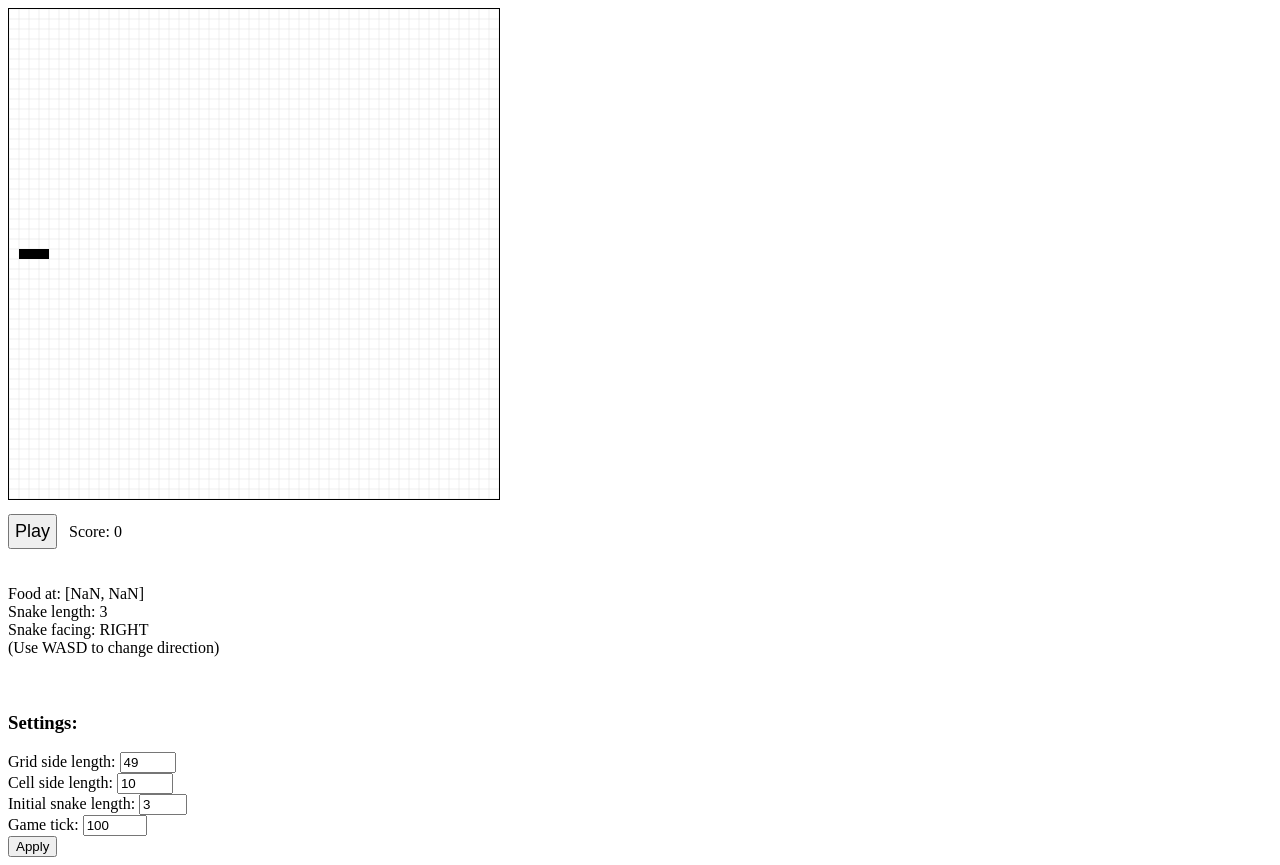
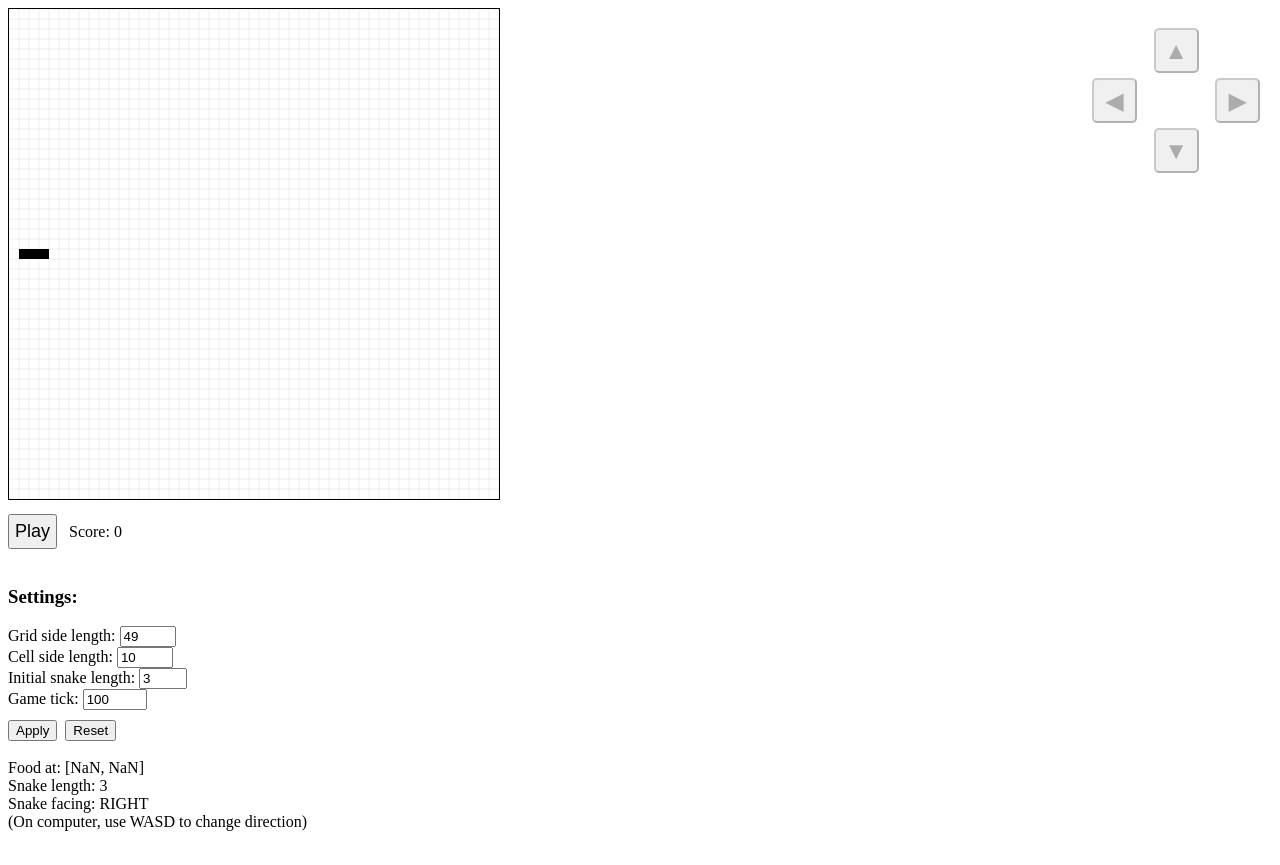
Before and after one commit to wjh3355/snake, a React (Vite) app: page / in a window 1280 px wide. After the commit the page ends 839 px from the top, so only its background shows below. Built offline with nearby package versions, Linux system fonts and the light colour scheme.

Commit message:
add button

```diff
--- a/index.html
+++ b/index.html
@@ -3,7 +3,6 @@
 
 <head>
    <meta charset="UTF-8" />
-   <link rel="icon" type="image/svg+xml" href="/vite.svg" />
    <meta name="viewport" content="width=device-width, initial-scale=1.0" />
    <title>Snake</title>
 </head>
--- a/src/App.tsx
+++ b/src/App.tsx
@@ -1,12 +1,52 @@
 import { useState, useEffect, useRef } from "react";
 import { random, floor } from "lodash";
-import { SnakeArrayType, SnakeDirType, coords } from "./types";
+import styled from "styled-components";
 
+type SnakeDirType = 'LEFT' | 'RIGHT' | 'UP' | 'DOWN';
+type coords = [number, number];
+type SnakeArrayType = coords[];
+type SettingsType = {
+   pendGridSideLen: number,
+   pendCellPxLen: number,
+   pendInitSnakeLen: number,
+   pendGameTick: number
+};
+
+const defaultSettings: SettingsType = {
+   pendGridSideLen: 49,
+   pendCellPxLen: 10,
+   pendInitSnakeLen: 3,
+   pendGameTick: 100
+};
+
+const ButtonContainer = styled.div`
+   float: right;
+   display: grid;
+   grid-template-columns: repeat(3, 1fr);
+   grid-template-rows: repeat(3, 1fr);
+   gap: 5px;
+   width: 180px;
+   margin-top: 20px;
+`;
+
+const ArrowButton = styled.button`
+   width: 45px;
+   height: 45px;
+   font-size: 24px;
+   display: flex;
+   justify-content: center;
+   align-items: center;
+   background-color: #f0f0f0;
+   border-radius: 5px;
+   &:active {
+      background-color: ${props => !props.disabled && '#d3d3d3'};
+   }
+`;
 
 export default function App() {
-   const [gridSideLength, setGridSideLength] = useState<number>(49);
-   const [cellSideLength, setCellSideLength] = useState<number>(10);
-   const [initialSnakeLength, setInitialSnakeLength] = useState<number>(3);
+   const [gridSideLen, setGridSideLen] = useState<number>(49);
+   const [cellPxLen, setCellPxLen] = useState<number>(10);
+   const [initSnakeLen, setInitSnakeLen] = useState<number>(3);
    const [gameTick, setGameTick] = useState<number>(100);
 
    function genInitSnake(gridSize: number, snakeLength: number) {
@@ -18,10 +58,7 @@ export default function App() {
       return arr;
    };
 
-   const [pendGridSideLength, setPendGridSideLength] = useState<number>(49);
-   const [pendCellSideLength, setPendCellSideLength] = useState<number>(10);
-   const [pendInitSnakeLength, setPendInitSnakeLength] = useState<number>(3);
-   const [pendGameTick, setPendGameTick] = useState<number>(100);
+   const [pendingSettings, setPendingSettings] = useState<SettingsType>(defaultSettings);
 
    const canvasRef = useRef<HTMLCanvasElement | null>(null);
    const snakeDir = useRef<SnakeDirType>("RIGHT");
@@ -29,13 +66,13 @@ export default function App() {
    const score = useRef<number>(0);
 
    const [snake, setSnake] = useState<SnakeArrayType>(
-      () => genInitSnake(gridSideLength, initialSnakeLength)
+      () => genInitSnake(gridSideLen, initSnakeLen)
    );
    const [isGameRunning, setIsGameRunning] = useState<boolean>(false);
    const [showGameOverMsg, setShowGameOverMsg] = useState<boolean>(false);
 
    useEffect(() => {
-      console.log("Drawing canvas");
+      console.log("Updating canvas");
       drawCanvas();
    }, [snake]);
 
@@ -44,22 +81,28 @@ export default function App() {
       let gameInterval: ReturnType<typeof setInterval> | undefined;
 
       if (isGameRunning) {
-         console.log("Game loop started");
+         console.log("Starting game loop");
          gameInterval = setInterval(() => {
-            console.log("SNAKE MOVING:", snakeDir.current);
             tryToAdvanceSnake();
          }, gameTick);
       };
 
       return () => {
-         if (gameInterval) clearInterval(gameInterval);
-         console.log("Game loop cleared");
+         if (gameInterval) {
+            clearInterval(gameInterval);
+            console.log("Ending game loop");
+         }
       };
    }, [isGameRunning]);
 
    useEffect(() => {
-      // This changes snakeDir.current whenever another arrow key is pressed, but the game cycle will always use the latest value of snakeDir.current
-      function handleKeyPress(e: KeyboardEvent) {
+      window.addEventListener("keydown", handleWASDKeyPress);
+      return () => window.removeEventListener("keydown", handleWASDKeyPress);
+   }, []);
+
+   // This changes snakeDir.current whenever another arrow key is pressed
+   // but the game cycle will always use the latest value of snakeDir.current
+   function handleWASDKeyPress(e: KeyboardEvent) {
       switch (e.key.toLowerCase()) {
          case "w":
             if (snakeDir.current !== "DOWN") snakeDir.current = "UP";
@@ -74,10 +117,25 @@ export default function App() {
             if (snakeDir.current !== "LEFT") snakeDir.current = "RIGHT";
             break;
       }
+   };
+
+   // Same but for the physical buttons
+   function handleArrowButtonPress(newDir: SnakeDirType) {
+      switch (newDir) {
+         case "UP":
+            if (snakeDir.current !== "DOWN") snakeDir.current = "UP";
+            break;
+         case "DOWN":
+            if (snakeDir.current !== "UP") snakeDir.current = "DOWN";
+            break;
+         case "LEFT":
+            if (snakeDir.current !== "RIGHT") snakeDir.current = "LEFT";
+            break;
+         case "RIGHT":
+            if (snakeDir.current !== "LEFT") snakeDir.current = "RIGHT";
+            break;
       }
-      window.addEventListener("keydown", handleKeyPress);
-      return () => window.removeEventListener("keydown", handleKeyPress);
-   }, []);
+   };
 
    function tryToAdvanceSnake() {
       setSnake(prevSnake => {
@@ -116,9 +174,9 @@ export default function App() {
             // Check if snake is advancing out of the grid:
             const isOutOfBounds =
                snakeHead_x < 0 ||
-               snakeHead_x === gridSideLength ||
+               snakeHead_x === gridSideLen ||
                snakeHead_y < 0 ||
-               snakeHead_y === gridSideLength;
+               snakeHead_y === gridSideLen;
             // Check if snake is advancing into itself
             // (tail doenst count since it moves out of the way anyway):
             const isCollidingWithSelf = snakeWithoutTailCell.some(
@@ -133,6 +191,7 @@ export default function App() {
             } else {
                // Game continues
                newSnake = [newHeadCell, ...snakeWithoutTailCell];
+               console.log("SNAKE IS MOVING: ", snakeDir.current);
                return newSnake;
             }
          }
@@ -142,15 +201,15 @@ export default function App() {
    function generateNewFood(snakeArray: SnakeArrayType): coords {
       let food_x: number, food_y: number;
       do {
-         food_x = random(0, gridSideLength - 1);
-         food_y = random(0, gridSideLength - 1);
+         food_x = random(0, gridSideLen - 1);
+         food_y = random(0, gridSideLen - 1);
       } while (snakeArray.some(([x, y]) => x === food_x && y === food_y));
       return [food_x, food_y];
    };
 
    function startNewGame() {
       setShowGameOverMsg(false);
-      setSnake(genInitSnake(gridSideLength, initialSnakeLength));
+      setSnake(genInitSnake(gridSideLen, initSnakeLen));
       score.current = 0;
       snakeDir.current = "RIGHT";
       food.current = generateNewFood(snake);
@@ -159,16 +218,21 @@ export default function App() {
    };
 
    function applySettings() {
-      setGridSideLength(pendGridSideLength);
-      setCellSideLength(pendCellSideLength);
-      setInitialSnakeLength(pendInitSnakeLength);
+      const { pendGridSideLen,
+         pendCellPxLen,
+         pendInitSnakeLen,
+         pendGameTick } = pendingSettings;
+
+      setGridSideLen(pendGridSideLen);
+      setCellPxLen(pendCellPxLen);
+      setInitSnakeLen(pendInitSnakeLen);
       setGameTick(pendGameTick);
 
       setShowGameOverMsg(false);
       score.current = 0;
       snakeDir.current = "RIGHT";
       food.current = [NaN, NaN];
-      setSnake(genInitSnake(pendGridSideLength, pendInitSnakeLength));
+      setSnake(genInitSnake(pendGridSideLen, pendInitSnakeLen));
    };
 
    function drawCanvas() {
@@ -183,8 +247,8 @@ export default function App() {
       ctx.strokeStyle = "rgb(220, 220, 220)";
       ctx.lineWidth = 0.5;
       ctx.beginPath();
-      for (let i = 0; i <= gridSideLength; i++) {
-         const pos = i * cellSideLength;
+      for (let i = 0; i <= gridSideLen; i++) {
+         const pos = i * cellPxLen;
          ctx.moveTo(pos, 0);
          ctx.lineTo(pos, canvas.height);
          ctx.moveTo(0, pos);
@@ -196,19 +260,19 @@ export default function App() {
       ctx.fillStyle = "black";
       snake.forEach(([snakeCell_x, snakeCell_y]) => {
          ctx.fillRect(
-            snakeCell_x * cellSideLength,
-            snakeCell_y * cellSideLength,
-            cellSideLength,
-            cellSideLength
+            snakeCell_x * cellPxLen,
+            snakeCell_y * cellPxLen,
+            cellPxLen,
+            cellPxLen
          );
       });
 
       // DRAW FOOD (CIRCULAR)
       ctx.fillStyle = "brown";
       const [food_x, food_y] = food.current;
-      const r = floor(cellSideLength / 2);
-      const cent_x = food_x * cellSideLength + r;
-      const cent_y = food_y * cellSideLength + r;
+      const r = floor(cellPxLen / 2);
+      const cent_x = food_x * cellPxLen + r;
+      const cent_y = food_y * cellPxLen + r;
       ctx.beginPath();
       ctx.arc(cent_x, cent_y, r, 0, Math.PI * 2);
       ctx.fill();
@@ -217,15 +281,43 @@ export default function App() {
    return (
       <>
          <canvas
-            width={gridSideLength * cellSideLength}
-            height={gridSideLength * cellSideLength}
+            width={gridSideLen * cellPxLen}
+            height={gridSideLen * cellPxLen}
             style={{ border: "1px solid black" }}
             ref={canvasRef}
          ></canvas>
 
+         <ButtonContainer>
+            <div></div>
+            <ArrowButton
+               onClick={() => handleArrowButtonPress("UP")}
+               disabled={!isGameRunning}
+            >▲</ArrowButton>
+            <div></div>
+            <ArrowButton
+               onClick={() => handleArrowButtonPress("LEFT")}
+               disabled={!isGameRunning}
+            >◀</ArrowButton>
+            <div></div>
+            <ArrowButton
+               onClick={() => handleArrowButtonPress("RIGHT")}
+               disabled={!isGameRunning}
+            >▶</ArrowButton>
+            <div></div>
+            <ArrowButton
+               onClick={() => handleArrowButtonPress("DOWN")}
+               disabled={!isGameRunning}
+            >▼</ArrowButton>
+            <div></div>
+         </ButtonContainer>
+
          <div>
             <div style={{ marginTop: "10px" }}>
-               <button onClick={startNewGame} disabled={isGameRunning} style={{fontSize: "18px", padding:"5px"}}>
+               <button
+                  onClick={startNewGame}
+                  disabled={isGameRunning}
+                  style={{ fontSize: "18px", padding: "5px" }}
+               >
                   Play
                </button>
                &nbsp;&nbsp; Score: {score.current}
@@ -238,30 +330,18 @@ export default function App() {
                   <strong>Game Over!</strong>
                </h3>
             )}
-
-            <br />
          </div>
 
-         <div>Food at: [{food.current.join(", ")}]</div>
-         <div>Snake length: {snake.length}</div>
-         <div>Snake facing: {snakeDir.current}</div>
-         <div>
-            (Use WASD to change direction)
-         </div>
-
-         <br />
-         <br />
-
-
-
-         <h3>Settings:</h3>
+         <h3 style={{clear: 'both'}}>Settings:</h3>
          <div>
             <label>
                Grid side length:&nbsp;
                <input
                   type="number"
-                  value={pendGridSideLength}
-                  onChange={(e) => setPendGridSideLength(Number(e.target.value))}
+                  value={pendingSettings.pendGridSideLen}
+                  onChange={e => setPendingSettings(prev => {
+                     return {...prev, pendGridSideLen: Number(e.target.value)}
+                  })}
                   min="15"
                   max="99"
                   step="1"
@@ -274,8 +354,10 @@ export default function App() {
                Cell side length:&nbsp;
                <input
                   type="number"
-                  value={pendCellSideLength}
-                  onChange={(e) => setPendCellSideLength(Number(e.target.value))}
+                  value={pendingSettings.pendCellPxLen}
+                  onChange={e => setPendingSettings(prev => {
+                     return {...prev, pendCellPxLen: Number(e.target.value)}
+                  })}
                   min="5"
                   max="20"
                   step="1"
@@ -288,10 +370,10 @@ export default function App() {
                Initial snake length:&nbsp;
                <input
                   type="number"
-                  value={pendInitSnakeLength}
-                  onChange={(e) =>
-                     setPendInitSnakeLength(Number(e.target.value))
-                  }
+                  value={pendingSettings.pendInitSnakeLen}
+                  onChange={e => setPendingSettings(prev => {
+                     return {...prev, pendInitSnakeLen: Number(e.target.value)}
+                  })}
                   min="3"
                   max="5"
                   step="1"
@@ -304,20 +386,33 @@ export default function App() {
                Game tick:&nbsp;
                <input
                   type="number"
-                  value={pendGameTick}
-                  onChange={(e) => setPendGameTick(Number(e.target.value))}
+                  value={pendingSettings.pendGameTick}
+                  onChange={e => setPendingSettings(prev => {
+                     return {...prev, pendGameTick: Number(e.target.value)}
+                  })}
                   min="50"
-                  max="300"
-                  step="10"
+                  max="500"
+                  step="50"
                   disabled={isGameRunning}
                />
             </label>
          </div>
-         <div>
+         <div style={{marginTop: "10px"}}>
             <button onClick={applySettings} disabled={isGameRunning}>
                Apply
             </button>
+            &nbsp;&nbsp;
+            <button onClick={() => setPendingSettings(defaultSettings)} disabled={isGameRunning}>
+               Reset
+            </button>
          </div>
+
+         <br/>
+
+         <div>Food at: [{food.current.join(", ")}]</div>
+         <div>Snake length: {snake.length}</div>
+         <div>Snake facing: {snakeDir.current}</div>
+         <div>(On computer, use WASD to change direction)</div>
       </>
    );
 }
--- a/src/types.tsx
+++ /dev/null
@@ -1,3 +0,0 @@
-export type SnakeDirType = 'LEFT' | 'RIGHT' | 'UP' | 'DOWN';
-export type coords = [number, number];
-export type SnakeArrayType = coords[];
```
Also changed, not shown: src/StyledComps.tsx (deleted, +0 -28 lines). Lines whose indentation alone changed are shown as unchanged.
